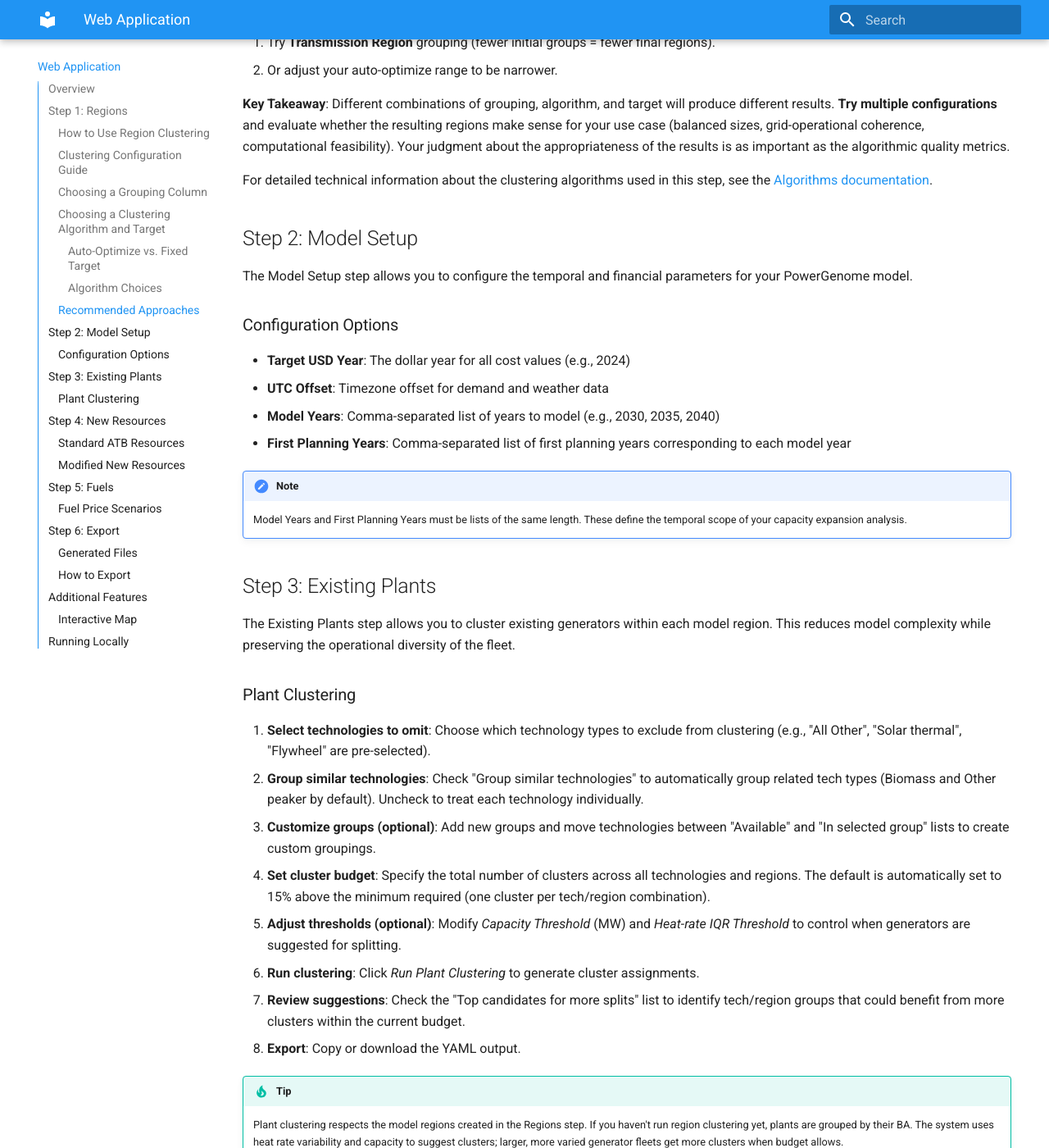
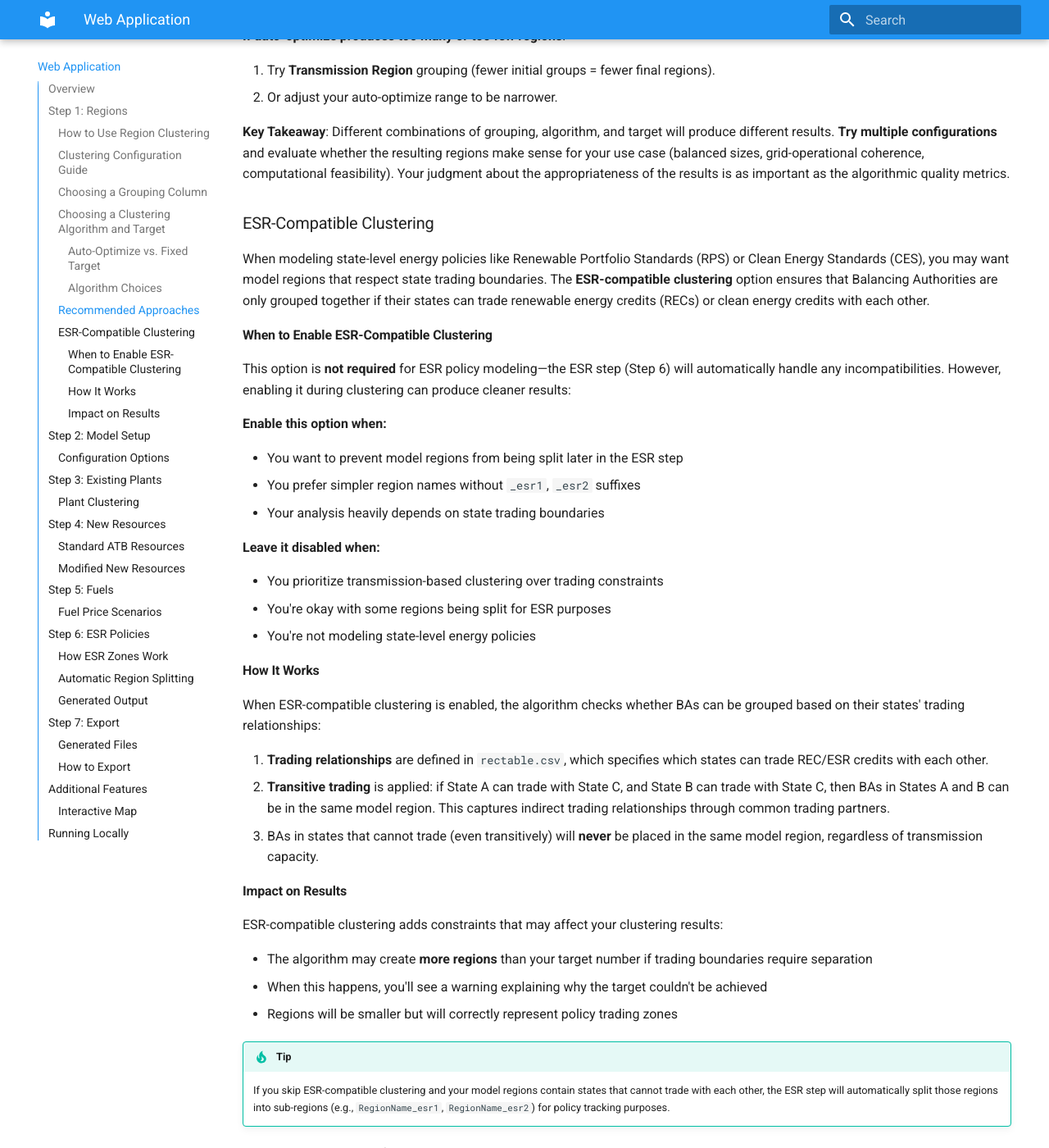
Before and after one commit to gschivley/PowerGenome-tools, an MkDocs documentation site: the page built from docs/web_app.md, in a window 1280 px wide and 1400 px high, scrolled down 3756 px. Shown: the whole window at 82% size. Built offline with MkDocs 1.6.1 and Material for MkDocs 9.7.7, drawn with Linux system fonts in a browser that asks for light colours; some of the changed text lies outside the part shown.

Commit message:
Update web app documentation to reflect 7-step process and add ESR policies section

```diff
--- a/docs/web_app.md
+++ b/docs/web_app.md
@@ -1,6 +1,6 @@
 # Web Application
 
-The PowerGenome Design Wizard is a comprehensive web-based interface for building complete PowerGenome settings files. It guides users through a 6-step process to define model regions, configure resources, and export ready-to-use configuration files. The application runs entirely in the browser using PyScript—no installation required.
+The PowerGenome Design Wizard is a comprehensive web-based interface for building complete PowerGenome settings files. It guides users through a 7-step process to define model regions, configure resources, and export ready-to-use configuration files. The application runs entirely in the browser using PyScript—no installation required.
 
 [Launch Web App](https://gschivley.github.io/PowerGenome-tools/web/){ .md-button .md-button--primary }
 
@@ -13,7 +13,8 @@
 3. **Existing Plants** - Aggregate existing generators within regions
 4. **New Resources** - Select new-build technologies and define custom resources
 5. **Fuels** - Choose fuel price scenarios
-6. **Export** - Generate and download complete settings YAML files
+6. **ESR Policies** - Configure Energy Share Requirements for state-level policies (optional)
+7. **Export** - Generate and download complete settings YAML files
 
 Each step builds on the previous ones, with the Regions step being the foundation that determines how plants are aggregated and how model boundaries are defined.
 
@@ -107,6 +108,45 @@
 
 **Key Takeaway**: Different combinations of grouping, algorithm, and target will produce different results. **Try multiple configurations** and evaluate whether the resulting regions make sense for your use case (balanced sizes, grid-operational coherence, computational feasibility). Your judgment about the appropriateness of the results is as important as the algorithmic quality metrics.
 
+### ESR-Compatible Clustering
+
+When modeling state-level energy policies like Renewable Portfolio Standards (RPS) or Clean Energy Standards (CES), you may want model regions that respect state trading boundaries. The **ESR-compatible clustering** option ensures that Balancing Authorities are only grouped together if their states can trade renewable energy credits (RECs) or clean energy credits with each other.
+
+#### When to Enable ESR-Compatible Clustering
+
+This option is **not required** for ESR policy modeling—the ESR step (Step 6) will automatically handle any incompatibilities. However, enabling it during clustering can produce cleaner results:
+
+**Enable this option when:**
+
+* You want to prevent model regions from being split later in the ESR step
+* You prefer simpler region names without `_esr1`, `_esr2` suffixes
+* Your analysis heavily depends on state trading boundaries
+
+**Leave it disabled when:**
+
+* You prioritize transmission-based clustering over trading constraints
+* You're okay with some regions being split for ESR purposes
+* You're not modeling state-level energy policies
+
+#### How It Works
+
+When ESR-compatible clustering is enabled, the algorithm checks whether BAs can be grouped based on their states' trading relationships:
+
+1. **Trading relationships** are defined in `rectable.csv`, which specifies which states can trade REC/ESR credits with each other.
+2. **Transitive trading** is applied: if State A can trade with State C, and State B can trade with State C, then BAs in States A and B can be in the same model region. This captures indirect trading relationships through common trading partners.
+3. BAs in states that cannot trade (even transitively) will **never** be placed in the same model region, regardless of transmission capacity.
+
+#### Impact on Results
+
+ESR-compatible clustering adds constraints that may affect your clustering results:
+
+* The algorithm may create **more regions** than your target number if trading boundaries require separation
+* When this happens, you'll see a warning explaining why the target couldn't be achieved
+* Regions will be smaller but will correctly represent policy trading zones
+
+!!! tip
+    If you skip ESR-compatible clustering and your model regions contain states that cannot trade with each other, the ESR step will automatically split those regions into sub-regions (e.g., `RegionName_esr1`, `RegionName_esr2`) for policy tracking purposes.
+
 For detailed technical information about the clustering algorithms used in this step, see the [Algorithms documentation](algorithms.md).
 
 ## Step 2: Model Setup
@@ -186,7 +226,34 @@
 !!! tip
     If fuel scenario options can't be loaded (offline use), the app falls back to `reference` for all fuels.
 
-## Step 6: Export
+## Step 6: ESR Policies
+
+The ESR Policies step allows you to configure Energy Share Requirements for state-level policies like Renewable Portfolio Standards (RPS) and Clean Energy Standards (CES). This step is optional—uncheck "Include ESR policies" if your analysis doesn't require policy constraints.
+
+### How ESR Zones Work
+
+The app automatically groups your model regions into ESR zones based on state trading rules defined in `rectable.csv`. States that can trade renewable energy credits (RECs) or clean energy credits with each other are placed in the same zone.
+
+### Automatic Region Splitting
+
+If a model region contains states that **cannot** trade with each other (even transitively), the app automatically splits that region into sub-regions for ESR purposes:
+
+* Sub-regions are named with `_esr1`, `_esr2`, etc. suffixes (e.g., `MidAtlantic_esr1`, `MidAtlantic_esr2`)
+* Each sub-region contains only states that can trade with each other
+* The generated CSV output uses these expanded region names
+
+!!! tip
+    To avoid region splitting, enable **ESR-compatible clustering** in Step 1. This builds trading constraints into the clustering algorithm upfront, ensuring all BAs in a region can trade within the same ESR zone.
+
+### Generated Output
+
+The ESR step generates a CSV file (`emission_policies.csv`) containing:
+
+* ESR zone assignments for each region (or sub-region)
+* Policy requirements (RPS and CES fractions) by zone and year
+* Technology qualification mappings
+
+## Step 7: Export
 
 The Export step generates complete PowerGenome settings files based on all previous configuration steps.
 
```
